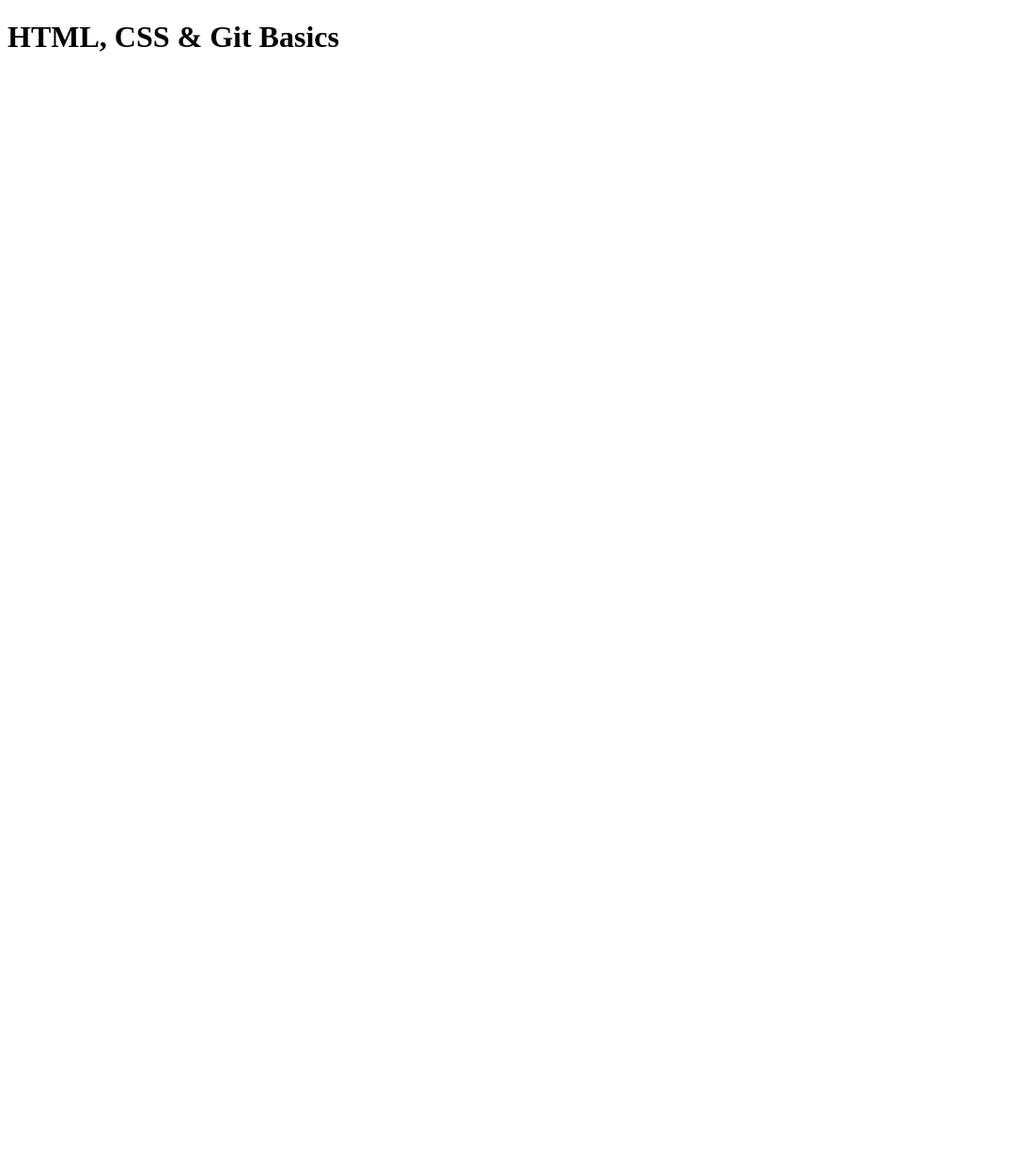
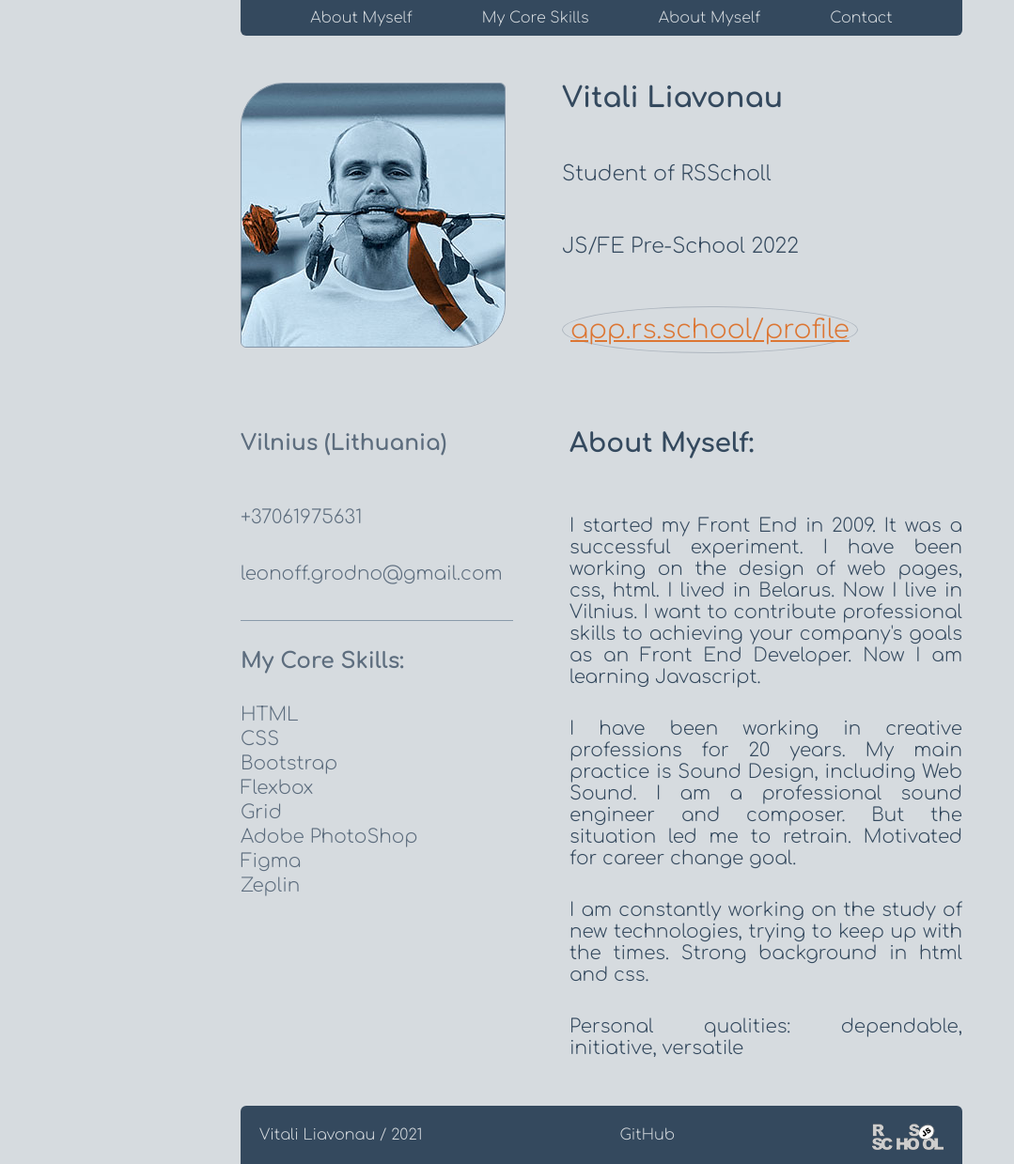
Before and after one commit to glazabra/rsschool-cv, a plain HTML site: page index.html in a window 1280 px wide. Shown: the whole page at 94% size, without its empty margins (0-1079 px from the left). Before the commit the page ends 800 px from the top, so only its background shows below. Drawn offline with Linux system fonts and the light colour scheme.

Commit message:
init: create css and html design

```diff
--- a/index.html
+++ b/index.html
@@ -4,9 +4,83 @@
     <meta charset="UTF-8">
     <meta http-equiv="X-UA-Compatible" content="IE=edge">
     <meta name="viewport" content="width=device-width, initial-scale=1.0">
-    <title>HTML, CSS & Git Basics</title>
+    <link rel="preconnect" href="https://fonts.googleapis.com">
+    <link rel="preconnect" href="https://fonts.gstatic.com" crossorigin>
+    <link href="https://fonts.googleapis.com/css2?family=Comfortaa:wght@300;700&display=swap" rel="stylesheet">
+    <link rel="stylesheet" href="style.css">
+    <title>CV Vitali Liavonau</title>
 </head>
 <body>
-    <h1>HTML, CSS & Git Basics</h1>
+    <!-- Header -->
+    <header>
+        <nav class="nav">
+            <ul>
+                <li><a href="#">About Myself</a></li>
+                <li><a href="#">My Core Skills</a></li>
+                <li><a href="#">About Myself</a></li>
+                <li><a href="#">Contact</a></li>
+            </ul>
+        </nav>
+    </header>
+    <!-- End Header -->
+    <!-- Main -->
+    <main>
+        <!-- Section Basic -->
+        <section class="basic">
+            <figure class="photo">
+                <img src="img/vlphoto_02.jpg" alt="Vitali Liavonau">
+            </figure>
+            <div class="basicItem">
+                <h1>Vitali Liavonau</h1>
+                <h2>Student of RSScholl</h2>
+                <h3>JS/FE Pre-School 2022</h3>
+                <a href="https://app.rs.school/profile?githubId=glazabra" target="_blank">app.rs.school/profile</a>
+            </div>
+        </section>
+        <!-- End Section Basic -->
+        <!-- Section About -->
+        <section class="about">
+            <div class="aboutRight">
+                <h5>Vilnius (Lithuania)</h5><br>
+                <p>+37061975631</p><br>
+                <p>leonoff.grodno@gmail.com</p><br>
+                <hr>
+                <h5>My Core Skills:</h5>
+                <ul>
+                    <li>HTML</li>
+                    <li>CSS</li>
+                    <li>Bootstrap</li>
+                    <li>Flexbox</li>
+                    <li>Grid</li>
+                    <li>Adobe PhotoShop</li>
+                    <li>Figma</li>
+                    <li>Zeplin</li>
+                </ul>
+            </div>
+            <div class="aboutItem">
+                <p class="mySelf">About Myself:</p><br>
+                <p class="itemText">I started my Front End in 2009. It was a successful experiment. I have been working on the design of web pages, css, html. I lived in Belarus. Now I live in Vilnius. I want to contribute professional skills to achieving your company's goals as an Front End Developer. Now I am learning Javascript.</p><br>
+                <p class="itemText">
+                    I have been working in creative professions for 20 years. My main practice is Sound Design, including Web Sound. I am a professional sound engineer and composer. But the situation led me to retrain. Motivated for career change goal.
+                </p><br>
+                <p class="itemText">
+                    I am constantly working on the study of new technologies, trying to keep up with the times. Strong background in html and css.
+                </p><br>
+                <p class="itemText">
+                    Personal qualities: dependable, initiative, versatile
+                </p>
+            </div>
+        </section>
+        <!-- End Section About -->
+
+
+
+    </main>
+    <!-- End Main -->
+    <footer>
+        <p>Vitali Liavonau / 2021</p>
+        <a href="https://github.com/glazabra" target="_blank">GitHub</a>
+        <a href="https://rs.school/js/" target="_blank"><img src="img/rs_school_js.png" alt="RSScholl"></a>
+    </footer>
 </body>
 </html>
--- a/style.css
+++ b/style.css
@@ -1,10 +1,195 @@
-* body {
-    margin: 0 auto;
+body {
+    margin: 0 20% 0 20%;
+    color: #34495E;
+    font-family: 'Comfortaa', cursive;
+    background-color: #D6DBDF;
+    box-sizing: border-box;
 }
 
-h1 {
-    margin: 20px 0 0 20px;
-    font-family: Verdana, Geneva, Tahoma, sans-serif;
-    font-weight: bold;
+/* header {
+    margin-bottom: 10px;
+} */
+
+a {
+    color: #D6DBDF;
+    text-decoration: none;
+}
+a:hover {
+    color: #D35400;
+
+}
+
+main {
+    min-height: 100vh;
+}
+
+hr {
+    background:#8a9aaa;
+    border: none;
+    height: 1px;
+}
+/* Menu Bar */
+
+.nav {
+    display: block;
+    margin: 0 0 10px 0;
+    background-color: #34495E;
+    border-radius: 0 0 6px 6px;
+}
+
+.nav ul {
+    display: flex;
+    justify-content: space-evenly;
+    color: #D6DBDF;
+    list-style: none;
+    padding: 4px 10px 4px 10px;
+    margin-top: 0;
+}
+
+.nav li {
+    padding: 6px 10px 6px 10px;
+    color: #34495E;
+}
+
+.nav a:hover {
+    color: #34495E;
+}
+
+.nav a:active {
+    color: #D35400;
+}
+
+.nav li:hover {
+    background-color: #D6DBDF;
+    border-radius: 4px;
+    animation-duration: 2s;
+    transition: 0.5s;
+    color: #34495E;
+}
+
+/* Basic */
+
+.basic,
+.about {
+    display: flex;
+    justify-content: start;
+    width: 100%;
+    min-height: 290px;
+    font-size: 28px;
+    margin: 50px 0 50px 0;
+}
+
+.basicItem,
+.aboutItem {
+    display: flex;
+    flex-direction: column;
+    align-self: start;
+    min-height: 288px;
+    justify-content: space-between;
+    margin: 0;
+}
+.aboutItem .mySelf {
+    font-size: 28px;
+    font-weight: 700;
+}
+
+.aboutItem .itemText {
+    font-size: 20px;
+    font-weight: 300;
+    text-align: justify;
+}
+
+.basicItem h1 {
+    font-size: 30px;
+    font-weight: 700;
+    margin: 0;
+
+}
+
+.basicItem h2 {
+    font-size: 22px;
+    font-weight: 300;
+    margin: 0;
+
+}
+
+.basicItem h3 {
+    font-size: 22px;
+    font-weight: 300;
+    margin: 0;
+
+}
+
+.basicItem a {
+    display: block;
+    color: #DC7633;
+    text-decoration: underline;
+    padding: 8px;
+    border: #AEB6BF solid 1px;
+    border-radius: 50%;
+}
+
+.photo {
+    margin: 0 60px 0 0;
+}
+
+.photo img {
+    border-radius: 46px 6px 46px 6px;
+    border: #8495a7 1px solid;
+}
+
+/* About */
+
+.aboutRight {
+    min-height: 290px;
+    min-width: 290px;
+    margin: 0 60px 0 0;
+    line-height: 10px;
+    align-self: flex-start;
+    color: #5D6D7E;
+}
+
+
+.aboutRight p {
     font-size: 20px;
 }
+
+.itemText {
+    font-size: 20px;
+    margin: 0;
+}
+
+.aboutRight ul {
+    list-style: none;
+    font-size: 20px;
+    line-height: 26px;
+    padding-left: 0;
+}
+
+/* FOOTER */
+
+footer {
+    display: flex;
+    flex-direction:row;
+    justify-content: space-between;
+    align-items:center;
+    min-height: 40px;
+    background-color: #34495E;
+    border-radius: 6px 6px 0  0;
+    padding: 6px 20px 6px 20px;
+}
+
+footer h5 {
+    color:#D6DBDF;
+    font-size: 18px;
+    font-weight: 300;
+}
+
+footer img {
+    width: 76px;
+    height: 36px;
+}
+
+footer p {
+    color:#D6DBDF;
+}
```
Also changed, not shown: img/rs_school_js.png (added), img/vlphoto.jpg (added), img/vlphoto_02.jpg (added).
